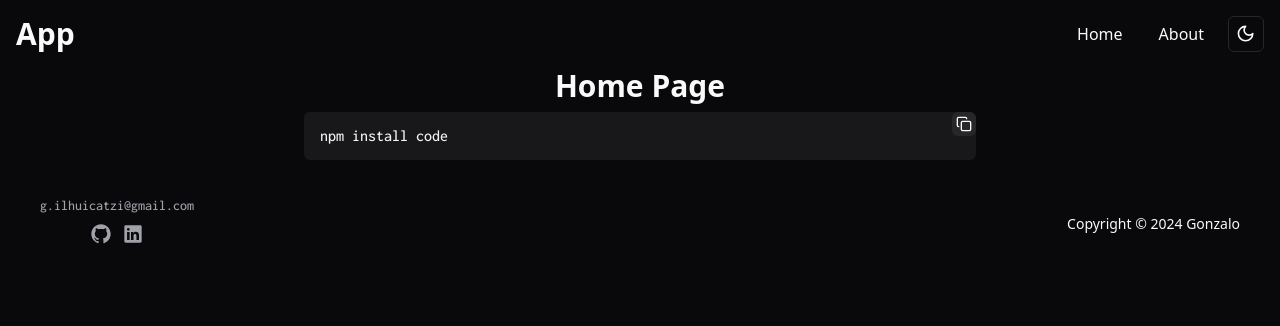
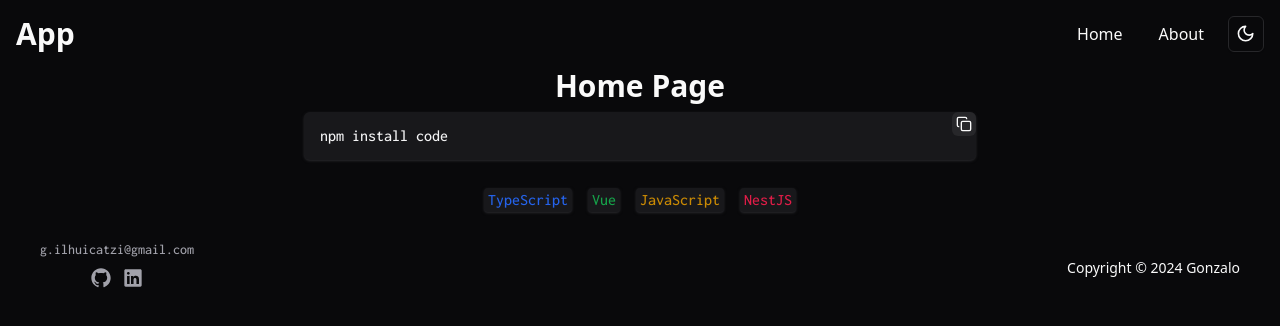
Before and after one commit to ilhuicatzi/template-react_vite-shacdn, a React (Vite) app: page / in a window 1280 px wide. Shown: the top 326 px of the page. Built offline with nearby package versions, Linux system fonts and the light colour scheme.

Commit message:
Refactor Code component

```diff
--- /dev/null
+++ b/src/components/code/Code.tsx
@@ -0,0 +1,33 @@
+interface ColorProps {
+    color?: "red" | "blue" | "green" | "red" | "yellow" | "rose" | "purple" ; // Hacemos opcional el color
+  }
+
+  function Code({
+    children,
+    color = "primary" as ColorProps["color"],
+  }: {
+    children: React.ReactNode;
+    color?: ColorProps["color"];
+  }) {
+    const colorClass = {
+      rose: "text-rose-600",
+      blue: "text-blue-600",
+      green: "text-green-600",
+      red: "text-red-600",
+      yellow: "text-yellow-600",
+      purple: "text-purple-600",
+      primary: "text-primary", // Clase para el color por defecto
+    };
+
+    const selectedColor = color ? colorClass[color] : ""; // Ensure color is defined
+
+    return (
+      <code
+        className={`dark:bg-zinc-900 bg-zinc-100 rounded shadow dark:shadow-muted font-inconsolata select-all px-1 font-medium ${selectedColor}`}
+      >
+        {children}
+      </code>
+    );
+  }
+
+  export default Code;
--- a/src/components/code/CodeString.tsx
+++ b/src/components/code/CodeString.tsx
@@ -11,7 +11,7 @@ function CodeString({ code }: { code: string }) {
     navigator.clipboard.writeText(code);
   };
   return (
-    <pre className="dark:bg-zinc-900 bg-zinc-100 my-2 rounded-md flex justify-between w-full max-w-2xl">
+    <pre className="dark:bg-zinc-900 bg-zinc-100 my-2 rounded-md shadow dark:shadow-muted flex justify-between w-full max-w-2xl">
       <code className="font-inconsolata font-medium select-all pl-4 py-3 text-zinc-800 dark:text-zinc-100">
         {code}
       </code>
--- a/src/pages/HomePage.tsx
+++ b/src/pages/HomePage.tsx
@@ -1,10 +1,17 @@
 import CodeString from "@/components/code/CodeString"
+import Code from "@/components/code/Code"
 function HomePage() {
   return (
     <div>
       <section className="w-full flex justify-center items-center flex-col">
         <h1 className="text-3xl font-semibold">Home Page</h1>
         <CodeString code={"npm install code "} />
+        <div className="flex justify-around gap-4 mt-5">
+          <Code color="blue">TypeScript</Code>
+          <Code color="green">Vue</Code>
+          <Code color="yellow">JavaScript</Code>
+          <Code color="rose">NestJS</Code>
+        </div>
       </section>
     </div>
   )
```
